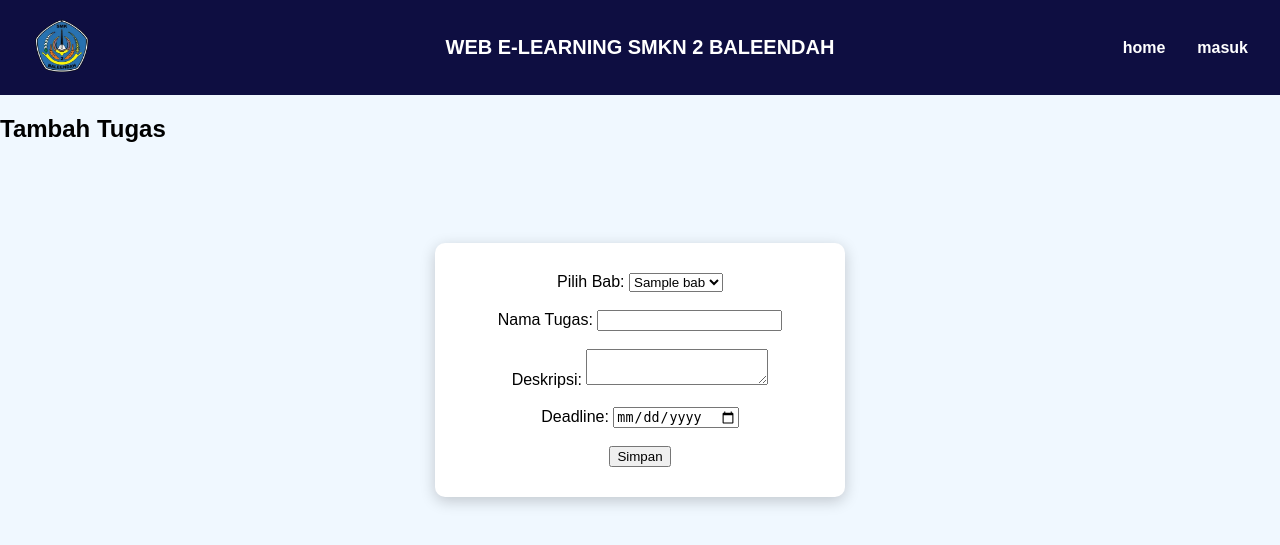
After one commit to dionovatama/projek-LMS, a Django app: page /tambah-tugas/ in a window 1280 px wide. The commit adds this page. Shown: the top 545 px of the page. Run offline with Django 5.2, Linux system fonts and the light colour scheme; a user stored in the database is signed in; tables that the repository leaves empty hold one stand-in row (values such as "Sample post").

Commit message:
PROJECT-LMS FASE-2C

```diff
--- a/learning/admin.py
+++ b/learning/admin.py
@@ -1,6 +1,7 @@
 from django.contrib import admin
 from django.contrib.auth.admin import UserAdmin
-from .models import CustomUser
+from .models import CustomUser, Mapel, Bab, Tugas
+
 
 class CustomUserAdmin(UserAdmin):
     model = CustomUser
@@ -23,3 +24,6 @@ class CustomUserAdmin(UserAdmin):
     ordering = ('username',)
 
 admin.site.register(CustomUser, CustomUserAdmin)
+admin.site.register(Mapel)
+admin.site.register(Bab)
+admin.site.register(Tugas)
--- a/learning/models.py
+++ b/learning/models.py
@@ -1,12 +1,63 @@
+from django.db import models
 from django.contrib.auth.models import AbstractUser
-from django.db import models
 
+# ==========================
+# 1. Custom User
+# ==========================
 class CustomUser(AbstractUser):
-    ROLE_CHOICES = [
+    ROLE_CHOICES = (
         ('guru', 'Guru'),
-        ('murid', 'Murid'),
-    ]
-    role = models.CharField(max_length=10, choices=ROLE_CHOICES, default="murid")
+        ('siswa', 'Siswa'),
+    )
+    role = models.CharField(max_length=10, choices=ROLE_CHOICES)
 
     def __str__(self):
         return f"{self.username} ({self.role})"
+
+
+# ==========================
+# 2. Mapel (Mata Pelajaran)
+# ==========================
+class Mapel(models.Model):
+    nama = models.CharField(max_length=100)
+    guru = models.ForeignKey(CustomUser, on_delete=models.CASCADE, limit_choices_to={'role': 'guru'})
+
+    def __str__(self):
+        return self.nama
+
+
+# ==========================
+# 3. Bab (Sub-materi dari Mapel)
+# ==========================
+class Bab(models.Model):
+    mapel = models.ForeignKey(Mapel, on_delete=models.CASCADE, related_name='bab_list')
+    judul = models.CharField(max_length=200)
+    deskripsi = models.TextField(default='', blank=True)  # <-- fix ini bro
+
+    def __str__(self):
+        return f"{self.judul} - {self.mapel.nama}"
+
+
+# ==========================
+# 4. Tugas (Tiap Bab punya banyak Tugas)
+# ==========================
+class Tugas(models.Model):
+    bab = models.ForeignKey(Bab, on_delete=models.CASCADE, related_name='tugas_list')
+    judul = models.CharField(max_length=200)
+    deskripsi = models.TextField(default='', blank=True)
+    deadline = models.DateTimeField(null=True, blank=True)
+
+    def __str__(self):
+        return f"{self.judul} ({self.bab.judul})"
+
+
+# ==========================
+# 5. Nilai (Otomatis untuk Siswa per Tugas)
+# ==========================
+class Nilai(models.Model):
+    tugas = models.ForeignKey(Tugas, on_delete=models.CASCADE, related_name='nilai_tugas')
+    siswa = models.ForeignKey(CustomUser, on_delete=models.CASCADE, limit_choices_to={'role': 'siswa'})
+    nilai = models.FloatField(default=0)
+
+    def __str__(self):
+        return f"{self.siswa.username} - {self.tugas.judul}: {self.nilai}"
--- a/learning/templates/learning/siswa_dashboard.html
+++ b/learning/templates/learning/siswa_dashboard.html
@@ -4,13 +4,14 @@
 {% block title  %}dashboard murid{% endblock %}
 {% block content %}
   <div class="dashboard-container">
-        <h1 class="highlight">selamat datang, {{ request.user.username }} di E-learning</h1>
+        <h1 class="highlight">selamat datang {{ request.user.username }} di E-learning</h1>
         <p>Ini adalah dashboard siswa LMS kamu. Disini bisa ditambahkan menu, tugas, dan informasi lainnya.</p>
     </div>
 
   <div class="mtk">
     <img src="{% static "image/mtk.jpg" %}" alt="mtk">
     <h4>mata pelajaran matematika kelas 11</h4>
+      <a href="{% url "home" %}">masuk</a>
         <p>berisi tugas dan materi matematika</p>
   </div>
 
--- /dev/null
+++ b/learning/templates/learning/tambah_tugas.html
@@ -0,0 +1,24 @@
+{% extends 'learning/base.html' %}
+{% block content %}
+<h2>Tambah Tugas</h2>
+<form method="post">
+    {% csrf_token %}
+    <label>Pilih Bab:</label>
+    <select name="bab">
+        {% for b in bab_list %}
+        <option value="{{ b.id }}">{{ b.judul }}</option>
+        {% endfor %}
+    </select><br><br>
+
+    <label>Nama Tugas:</label>
+    <input type="text" name="nama_tugas"><br><br>
+
+    <label>Deskripsi:</label>
+    <textarea name="deskripsi"></textarea><br><br>
+
+    <label>Deadline:</label>
+    <input type="date" name="deadline"><br><br>
+
+    <button type="submit">Simpan</button>
+</form>
+{% endblock %}
--- a/learning/urls.py
+++ b/learning/urls.py
@@ -6,4 +6,9 @@ urlpatterns = [
     path('login/', views.login_view, name='login'),
     path('guru/dashboard/', views.guru_dashboard, name='dashboard_guru'),
     path('murid/dashboard/', views.siswa_dashboard, name='dashboard_murid'),
+    path('guru/tugas/buat/', views.buat_tugas, name='buat_tugas'),
+    path('dashboard/guru/', views.guru_dashboard, name='dashboard_guru'),
+    path('tambah-bab/', views.tambah_bab, name='tambah_bab'),
+    path('tambah-tugas/', views.buat_tugas, name='tambah_tugas')
+
 ]
--- a/learning/views.py
+++ b/learning/views.py
@@ -38,3 +38,48 @@ def login_view(request):
             messages.error(request, 'Username atau password salah.')
 
     return render(request, 'learning/login.html')
+
+
+from .models import Bab, Tugas
+from django.contrib import messages
+
+
+def buat_tugas(request):
+    if request.user.role != 'guru':
+        messages.error(request, 'Hanya guru yang bisa menambah tugas.')
+        return redirect('dashboard_murid')
+
+    if request.method == 'POST':
+        bab_id = request.POST.get('bab')
+        nama_tugas = request.POST.get('nama_tugas')
+        deskripsi = request.POST.get('deskripsi')
+        deadline = request.POST.get('deadline')
+
+        bab = Bab.objects.get(id=bab_id)
+        Tugas.objects.create(
+            bab=bab,
+            nama_tugas=nama_tugas,
+            deskripsi=deskripsi,
+            deadline=deadline
+        )
+        messages.success(request, 'Tugas berhasil ditambahkan!')
+        return redirect('dashboard_guru')
+
+    bab_list = Bab.objects.filter(mapel__guru=request.user)
+    return render(request, 'learning/tambah_tugas.html', {'bab_list': bab_list})
+
+from .models import Bab
+from django.contrib.auth.decorators import login_required
+
+
+def tambah_bab(request):
+    if request.method == 'POST':
+        nama_bab = request.POST.get('nama_bab')
+        mapel_id = request.POST.get('mapel_id')
+
+        if nama_bab and mapel_id:
+            bab = Bab.objects.create(nama_bab=nama_bab, mapel_id=mapel_id)
+            bab.save()
+            return redirect('dashboard_guru')  # arahkan ke halaman dashboard guru setelah tambah
+
+    return render(request, 'learning/tambah_bab.html')
```
Also changed, not shown: learning/forms.py (added, +7 -0 lines), learning/templates/learning/guru_dashboard.html (+9 -0 lines), learning/templates/learning/tambah_bab.html (added, +11 -0 lines), learning/migrations/0001_initial.py.
